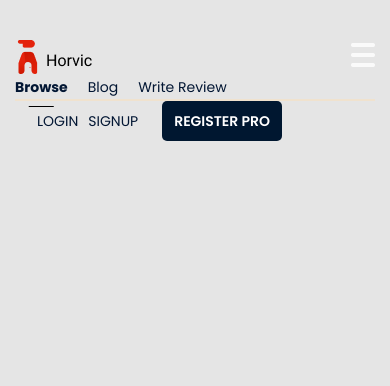
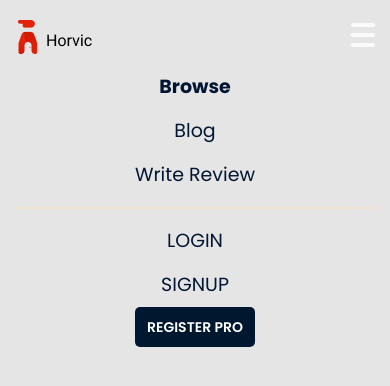
Before and after one commit to shohruzbekcoder007/BozorComReactda, a React (Create React App) app: page / in a window 390 px wide. Shown: the top 386 px of the page. Built offline with nearby package versions, Linux system fonts and the light colour scheme.

Commit message:
header menu responsive

```diff
--- a/package.json
+++ b/package.json
@@ -11,6 +11,7 @@
     "mobx-react": "^7.2.1",
     "react": "^17.0.2",
     "react-dom": "^17.0.2",
+    "react-router-dom": "^4.2.0",
     "react-scripts": "4.0.3",
     "styled-components": "^5.3.3",
     "web-vitals": "^1.1.2"
--- a/src/components/Header/index.js
+++ b/src/components/Header/index.js
@@ -18,6 +18,7 @@ import  logo  from './../../assets/img/logo_horvic.png'
 import  burger  from './../../assets/img/header-logo.png'
 import { globalState } from './../../globalState';
 import texts from './header-list.json';
+import { BrowserRouter as Router, Switch, Route, Link} from "react-router-dom";
 
 export default function Header() {
 
@@ -28,6 +29,7 @@ export default function Header() {
     },[globalState.language])
 
     return (
+        <Router>
             <HeaderWrapper>
                 <HeaderLogo src={logo}/>
                 <HeaderSecretLogo>
@@ -35,17 +37,18 @@ export default function Header() {
                 </HeaderSecretLogo>
                 <HeaderMenu>
                     <HeaderMenuLeft>
-                    <HeaderLeftLink active>{text.browse}</HeaderLeftLink>
-                    <HeaderLeftLink>{text.blog}</HeaderLeftLink>
-                    <HeaderLeftLink>{text.write_review}</HeaderLeftLink>
+                        <HeaderLeftLink to="/browse" active>{text.browse}</HeaderLeftLink>
+                        <HeaderLeftLink to="/blog">{text.blog}</HeaderLeftLink>
+                        <HeaderLeftLink to="/write_review">{text.write_review}</HeaderLeftLink>
                     </HeaderMenuLeft>
                     <HeaderSeparater/>
                     <HeaderMenuRight>
-                    <HeaderRightLink>{text.login}</HeaderRightLink>
-                    <HeaderRightLink>{text.signup}</HeaderRightLink>
-                    <RegisterLink>{text.register_pro}</RegisterLink>
+                        <HeaderRightLink to="/login">{text.login}</HeaderRightLink>
+                        <HeaderRightLink to="/signup">{text.signup}</HeaderRightLink>
+                        <RegisterLink to="/register_pro">{text.register_pro}</RegisterLink>
                     </HeaderMenuRight>
                 </HeaderMenu>
             </HeaderWrapper>
+        </Router>
     )
 }
--- a/src/components/Header/styles.js
+++ b/src/components/Header/styles.js
@@ -1,4 +1,5 @@
 import styled from "styled-components";
+import { BrowserRouter as Router, Switch, Route, Link} from "react-router-dom";
 
 export const HeaderWrapper = styled.div`
     Width: 100%;
@@ -26,6 +27,7 @@ export const HeaderMenu = styled.div`
     @media (max-width: 630px) {
         width: 100%;
         flex-wrap: wrap;
+        font-size: 19px;
     }
 `;
 
@@ -34,6 +36,12 @@ export const HeaderMenuLeft = styled.div`
     padding-right: 6px;
     display: flex;
     align-items: center;
+    @media (max-width: 630px) {
+        width: 100%;
+        display: block;
+        padding: 10px 0 10px 0;
+        text-align: center;
+    }
 `;
 
 export const HeaderSeparater = styled.div`
@@ -51,12 +59,19 @@ export const HeaderMenuRight = styled.div`
     padding-left: 12px;
     display: flex;
     align-items: center;
+    @media (max-width: 630px) {
+        width: 100%;
+        display: block;
+        padding: 10px 0 10px 0;
+        text-align: center;
+    }
 `;
 
-export const HeaderLeftLink = styled.span`
+export const HeaderLeftLink = styled(Link)`
     display: inline-block;
     margin-right: 48px;
     position: relative;
+    color: #021633;
     font-weight: ${props => props.active ? "bold" : "normal"};
     ::after {
         display: ${props => props.active ? "inline-block" : "none"};
@@ -72,12 +87,22 @@ export const HeaderLeftLink = styled.span`
     @media (max-width: 770px) {
         margin-right: 20px;
     }
+    @media (max-width: 630px) {
+        width: 100%;
+        flex-wrap: wrap;
+        margin: 0;
+        padding: 10px 0;
+        ::after{
+            display: none;
+        }
+    }
 `;
 
-export const HeaderRightLink = styled.span`
+export const HeaderRightLink = styled(Link)`
     display: inline-block;
     margin-left: 24px;
     position: relative;
+    color: #021633;
     font-weight: ${props => props.active ? "bold" : "normal"};
     ::after {
         display: ${props => props.active ? "inline-block" : "none"};
@@ -93,9 +118,18 @@ export const HeaderRightLink = styled.span`
     @media (max-width: 770px) {
         margin-left: 10px;
     }
+    @media (max-width: 630px) {
+        width: 100%;
+        flex-wrap: wrap;
+        margin: 0;
+        padding: 10px 0;
+        ::after{
+            display: none;
+        }
+    }
 `;
 
-export const RegisterLink = styled.span`
+export const RegisterLink = styled(Link)`
     display: inline-block;
     margin-left: 24px;
     font-style: normal;
@@ -107,6 +141,10 @@ export const RegisterLink = styled.span`
     background: #001730;
     border-radius: 5px;
     text-transform: uppercase;
+    @media (max-width: 630px) {
+        margin: 0;
+        align-items: center;
+    }
 `;
 
 export const HeaderSecretLogo = styled.span`
--- a/src/index.css
+++ b/src/index.css
@@ -57,6 +57,7 @@ h1,h2,h3,h4,h5,h6,p{
   #root{
     padding-left: 15px;
     padding-right: 15px;
+    padding-top: 20px;
     width: 100%;
   }
 }
```
Also changed, not shown: 1 other file (tests, documents, lock files or other folders). Lines whose indentation alone changed are shown as unchanged.
